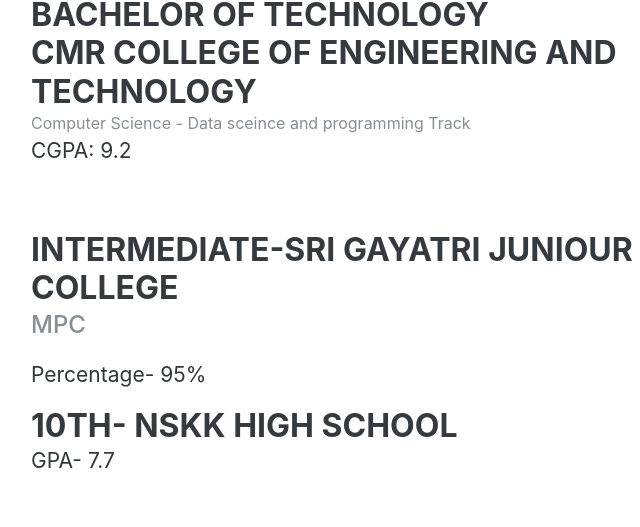
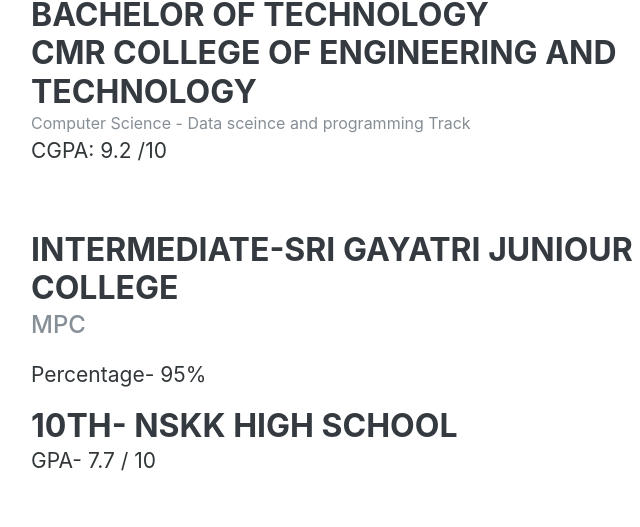
Before and after one commit to sravan1947/Resume, a website: page Public/index.html in a window 1280 px wide. Shown: the part 2174-2701 px from the top of the page, 289-929 px from the left. Drawn offline with Linux system fonts and the light colour scheme; a web font is replaced by a local one.

Commit message:
Update index.html

```diff
--- a/Public/index.html
+++ b/Public/index.html
@@ -148,7 +148,7 @@
               <h3 class="mb-0">Bachelor of technology </h3>
              <h3 class="mb-0">CMR COLLEGE OF ENGINEERING AND TECHNOLOGY </h3>
             <div>Computer Science - Data sceince and programming Track</div>
-            <p>CGPA: 9.2</p>
+            <p>CGPA: 9.2 /10</p>
           </div>
           <div class="resume-date text-md-right">
             <span class="text-primary">May 2017 - May 2021</span>
@@ -169,7 +169,7 @@
         <div class="resume-item d-flex flex-column flex-md-row justify-content-between">
           <div class="resume-content">
             <h3 class="mb-0">10th- NSKK high school</h3>
-            <p>GPA- 7.7</p>
+            <p>GPA- 7.7 / 10</p>
           </div>
           <div class="resume-date text-md-right">
             <span class="text-primary">August 2015 - May 2017</span>
```
